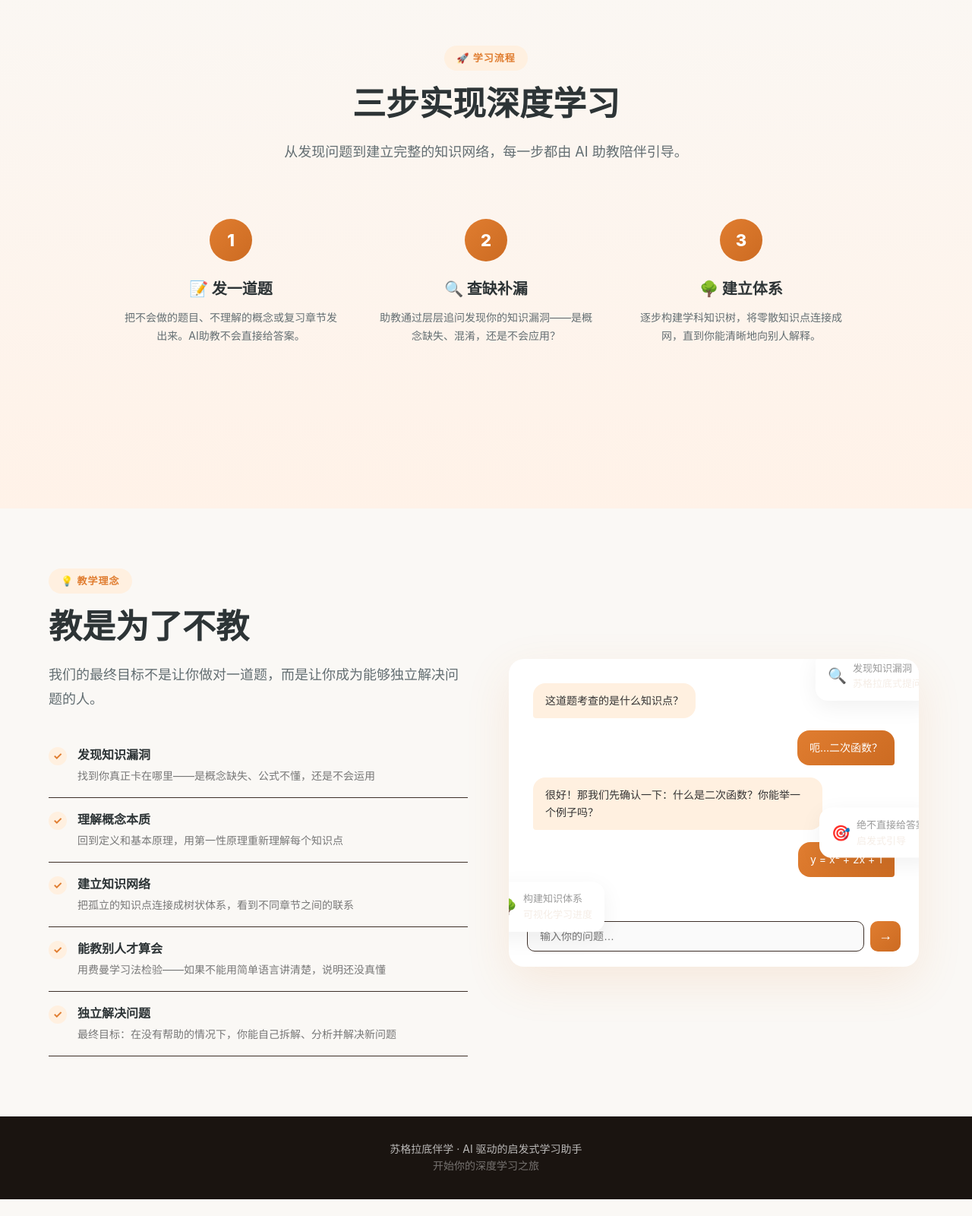
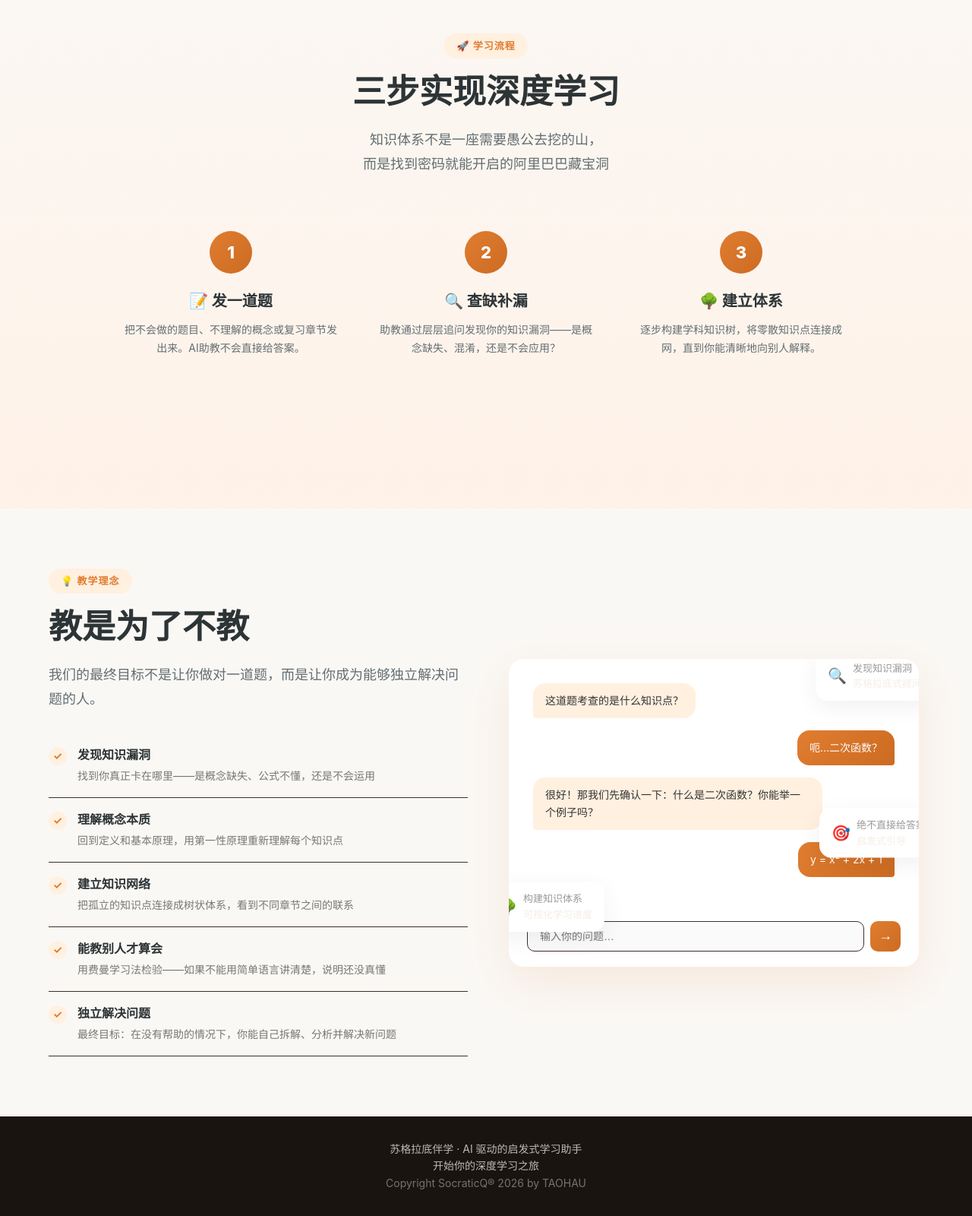
Before and after one commit to socraticq/socratic-questioning, a plain HTML site: page index.html in a window 1280 px wide. Shown: the part 1731-3331 px from the top of the page at 76% size. Before the commit the page ends 3309 px from the top, so only its background shows below. Drawn offline with Linux system fonts and the light colour scheme.

Commit message:
Update text for clarity and emphasis

```diff
--- a/index.html
+++ b/index.html
@@ -501,7 +501,7 @@
             <h2 class="section-title">四大核心伴学法</h2>
             <p class="section-desc">
                 融合经典的启发式教学理念，针对中国初高中学生的学习特点量身定制。<br>
-                我们不教答案，我们教思考。
+                我们不教答案，我们教独立思考。
             </p>
         </div>
         <div class="methods-grid">
@@ -536,7 +536,7 @@
             <span class="section-badge">🚀 学习流程</span>
             <h2 class="section-title">三步实现深度学习</h2>
             <p class="section-desc" style="margin:0 auto 48px;">
-                从发现问题到建立完整的知识网络，每一步都由 AI 助教陪伴引导。
+                知识体系不是一座需要愚公去挖的山，<br>而是找到密码就能开启的阿里巴巴藏宝洞
             </p>
         </div>
         <div class="steps">
@@ -643,7 +643,8 @@
 <footer>
     <div class="container">
         <p>苏格拉底伴学 · AI 驱动的启发式学习助手</p>
-        <span>开始你的深度学习之旅</span>
+        <p>开始你的深度学习之旅</p>
+        <span>Copyright SocraticQ® 2026 by TAOHAU</span>
     </div>
 </footer>
 </div>
```
